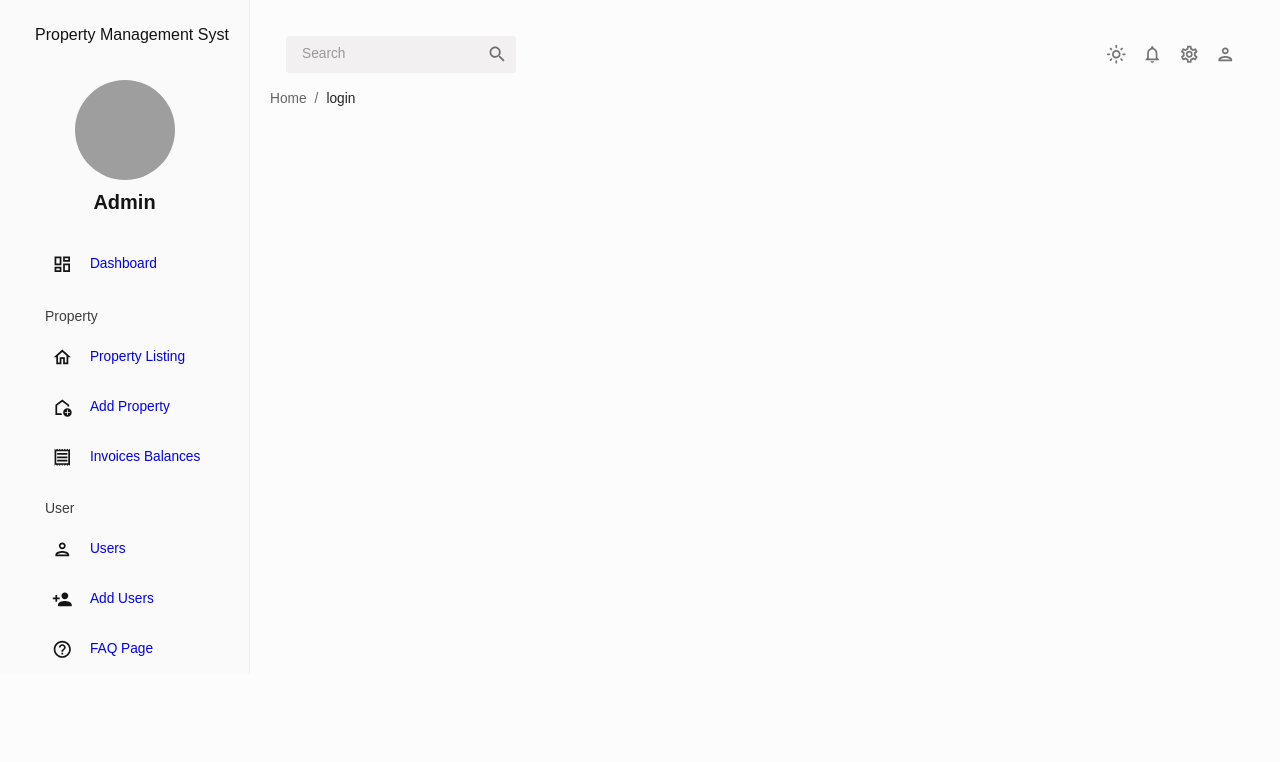
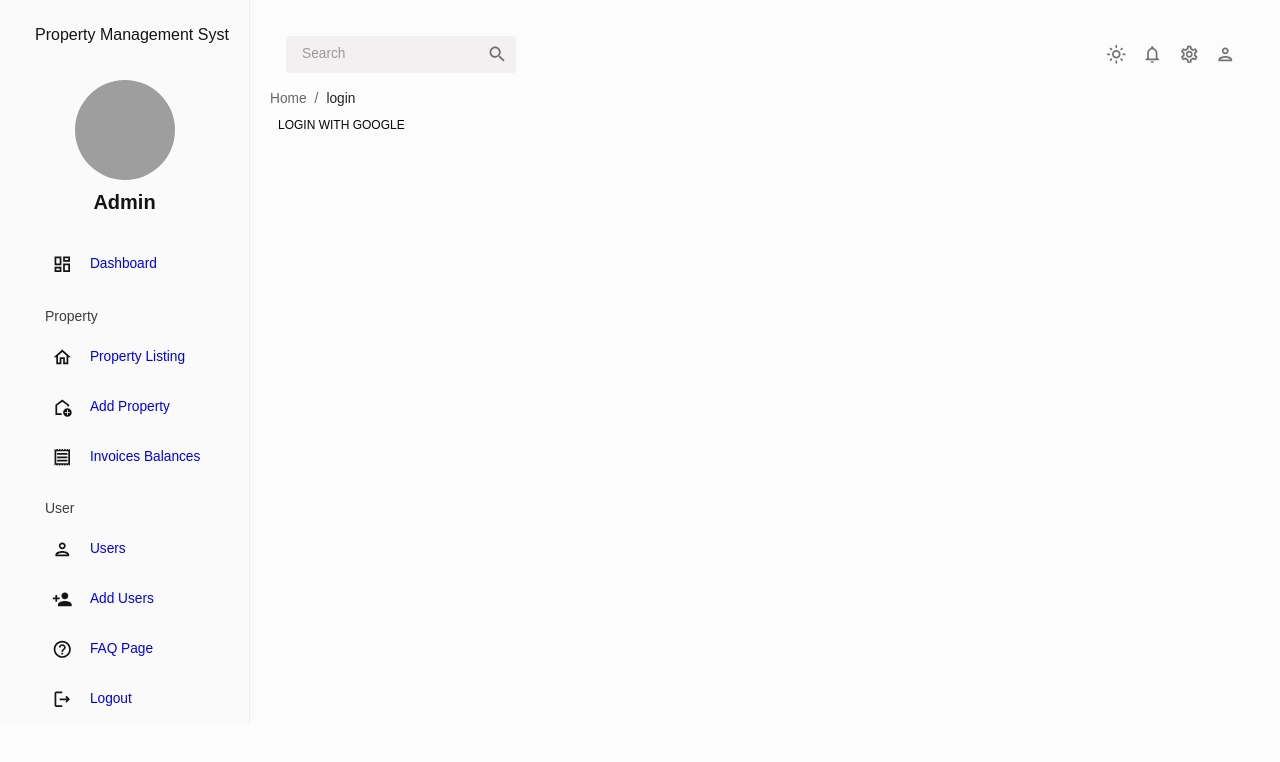
Before and after one commit to WAA-Group-9/real-estate-manager-dashboard, a React (Create React App) app: page /login in a window 1280 px wide. Shown: the top 762 px of the page. Built offline with nearby package versions, Linux system fonts and the light colour scheme; grey boxes are pictures that could not be loaded.

Commit message:
fix salahs mistake

```diff
--- a/src/components/Login.js
+++ b/src/components/Login.js
@@ -1,24 +1,22 @@
-import { GoogleLogin } from '@react-oauth/google';
+import {GoogleLogin, useGoogleLogin} from '@react-oauth/google';
 import useAuth from '../data/useAuth';
+import {Button} from "@mui/material";
+import { useNavigate } from 'react-router-dom';
 
 const Login = () => {
-    const { login } = useAuth();
-
-    const responseGoogle = (response) => {
-        //console.log(response)
-        const googleUser = response;
-        login(googleUser);
-    }
+    const {loginA} = useAuth();
+    const navigator = useNavigate();
+    const login = useGoogleLogin({
+        onSuccess: async codeResponse => {
+            await loginA(codeResponse);
+            navigator('/');
+        },
+        flow: 'auth-code',
+    });
 
     return (
         <div>
-            <GoogleLogin
-                buttonText="Login"
-                responseType="code"
-                onSuccess={responseGoogle}
-                onFailure={responseGoogle}
-            />
-            {/* rest of your login form */}
+            <Button onClick={() => login()}>Login with google</Button>
         </div>
     );
 };
--- /dev/null
+++ b/src/components/Logout.js
@@ -0,0 +1,17 @@
+import { useEffect } from 'react';
+import { useNavigate } from 'react-router-dom';
+import useAuth from '../data/useAuth';
+
+const Logout = () => {
+    const { logout } = useAuth();
+    const navigate = useNavigate();
+
+    useEffect(() => {
+        logout();
+        navigate('/login');
+    }, [logout, navigate]);
+
+    return null;
+};
+
+export default Logout;
--- a/src/components/ProtectedRoute.js
+++ b/src/components/ProtectedRoute.js
@@ -1,10 +1,12 @@
+import { useEffect } from 'react';
 import { Navigate, Outlet } from 'react-router-dom'
 import useAuth from "../data/useAuth";
+
 const PrivateRoutes = () => {
-    //TODO: needs to fixed
-    const token = false && localStorage.getItem('token')
+    const user_type = localStorage.getItem('user_type');
     return (
-        token ? <Outlet/> : <Navigate to='/login'/>
-    )
-}
+        user_type ? <Outlet/> : <Navigate to='/login'/>
+    );
+};
+
 export default PrivateRoutes;
--- a/src/data/useAuth.js
+++ b/src/data/useAuth.js
@@ -4,39 +4,38 @@ import axios from 'axios';
 const useAuth = () => {
     const [user, setUser] = useState(null);
     const [logged, setLogged] = useState(false);
+    const [loading, setLoading] = useState(true);
 
-    const login = async (googleUser) => {
+    const loginA = async (googleUser) => {
         try {
             console.log("google user",googleUser)
-            const authorizationCode = googleUser.credential;
+            const authorizationCode = googleUser.code;
+            console.log("authorization code",authorizationCode)
             const response = await axios.post('http://localhost:8080/api/v1/user/auth/token', { authorizationCode });
             setUser(response.data.user); // Assuming the user's role is included in the response
-            localStorage.setItem('token',authorizationCode);
-            console.log("response",response.data)
-            console.log("id token", authorizationCode);
-            setLogged(true);
-            console.log(logged);
-            //localStorage.setItem('refresh_token', response.data.refresh_token);
+            localStorage.setItem('access_token',response.data.authorization.access_token);
+            localStorage.setItem('id_token',response.data.authorization.id_token);
+            localStorage.setItem('refresh_token', response.data.authorization.refresh_token);
+            localStorage.setItem('user_type', response.data.user.userType);
+            localStorage.setItem('user_email', response.data.user.email);
+            return Promise.resolve();
         } catch (error) {
             console.error(error);
+            return Promise.reject();
         }
     };
 
     const logout = () => {
         setUser(null);
+        setLogged(false);
         localStorage.removeItem('access_token');
         localStorage.removeItem('refresh_token');
+        localStorage.removeItem('user_type');
+        localStorage.removeItem('user_email');
     };
 
-    // Load user from local storage
-    useEffect(() => {
-        const token = localStorage.getItem('token');
-        if (token) {
-            setLogged(true);
-        }
-    }, []);
 
-    return { user, login, logout, logged };
+    return { user, loginA, logout, logged, loading };
 };
 
 export default useAuth;
--- a/src/routes/PageRoutes.js
+++ b/src/routes/PageRoutes.js
@@ -7,7 +7,9 @@ import AddProperty from "../scenes/property/AddProperty";
 import AddUser from "../scenes/user/AddUser";
 import UserDetail from "../scenes/user/UserDetail";
 import Login from "../components/Login";
+import Logout from "../components/Logout";
 import ProtectedRoute from "../components/ProtectedRoute";
+
 
 const PageRoutes = () => {
         return (
@@ -21,7 +23,7 @@ const PageRoutes = () => {
                             <Route path="properties/add" element={<AddProperty/>}/>
                             <Route path="users/:id" element={<UserDetail/>}/>
                             <Route path="users/add" element={<AddUser/>}/>
-                            <Route path="pie" element={<div>Pie Page</div>}/>
+                            <Route path="logout" element={<Logout/>}/>
                             <Route path="line" element={<div>Line Page</div>}/>
                             <Route path="faq" element={<div>FAQ Page</div>}/>
                             <Route path="calendar" element={<div>Calendar Page</div>}/>
--- a/src/scenes/global/Sidebar.js
+++ b/src/scenes/global/Sidebar.js
@@ -9,7 +9,7 @@ import ReceiptOutlinedIcon from "@mui/icons-material/ReceiptOutlined";
 import PersonOutlinedIcon from "@mui/icons-material/PersonOutlined";
 import HelpOutlineOutlinedIcon from "@mui/icons-material/HelpOutlineOutlined";
 import MenuOutlinedIcon from "@mui/icons-material/MenuOutlined";
-import {AddHomeOutlined, PersonAdd} from "@mui/icons-material";
+import {AddHomeOutlined, LogoutOutlined, PersonAdd} from "@mui/icons-material";
 
 
 const Item = ({ title, to, icon, selected, setSelected }) => {
@@ -176,6 +176,14 @@ const DashboardSidebar = () => {
                             selected={selected}
                             setSelected={setSelected}
                         />
+
+                        <Item
+                            title="Logout"
+                            to="/logout"
+                            icon={<LogoutOutlined />}
+                            selected={selected}
+                            setSelected={setSelected}
+                        />
                     </Box>
                 </Menu>
             </Sidebar>
```
Also changed, not shown: src/components/CustomLogin.js (added, +8 -0 lines).
